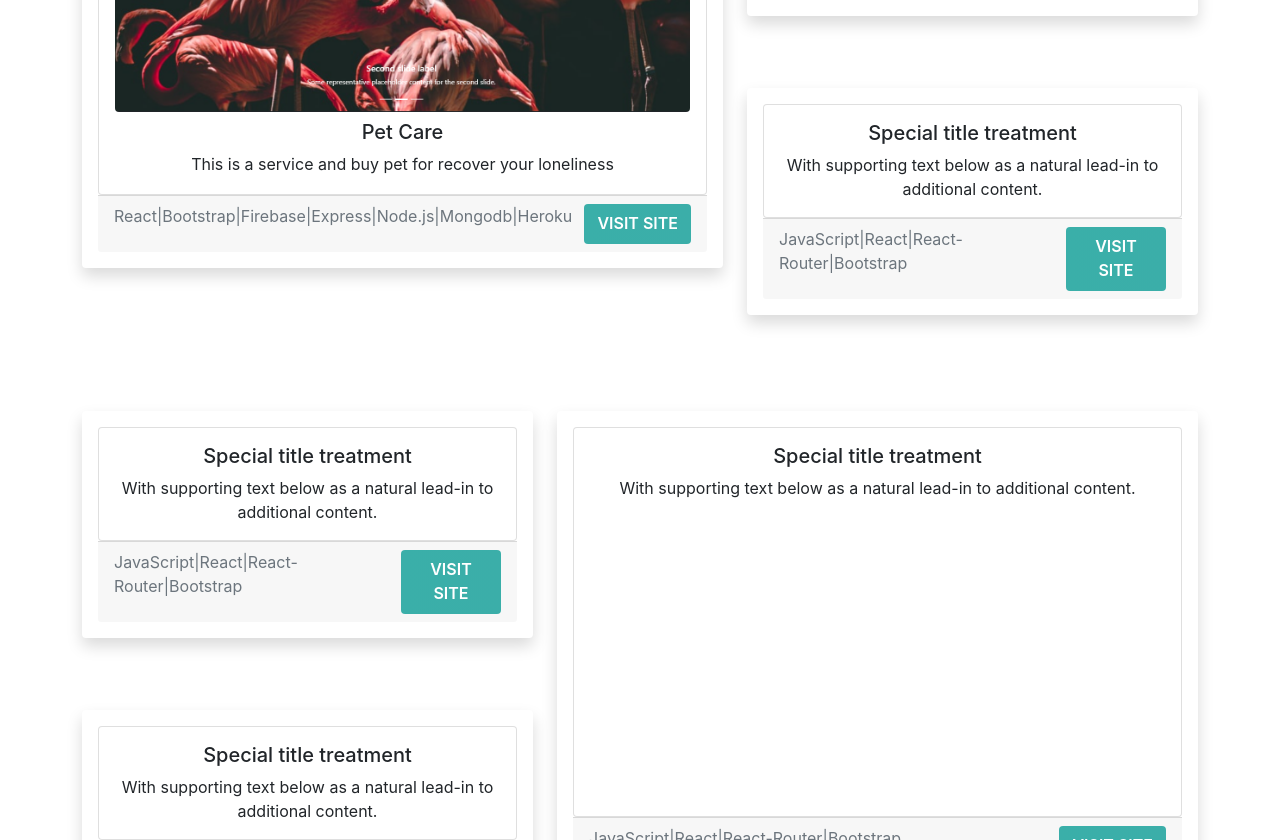
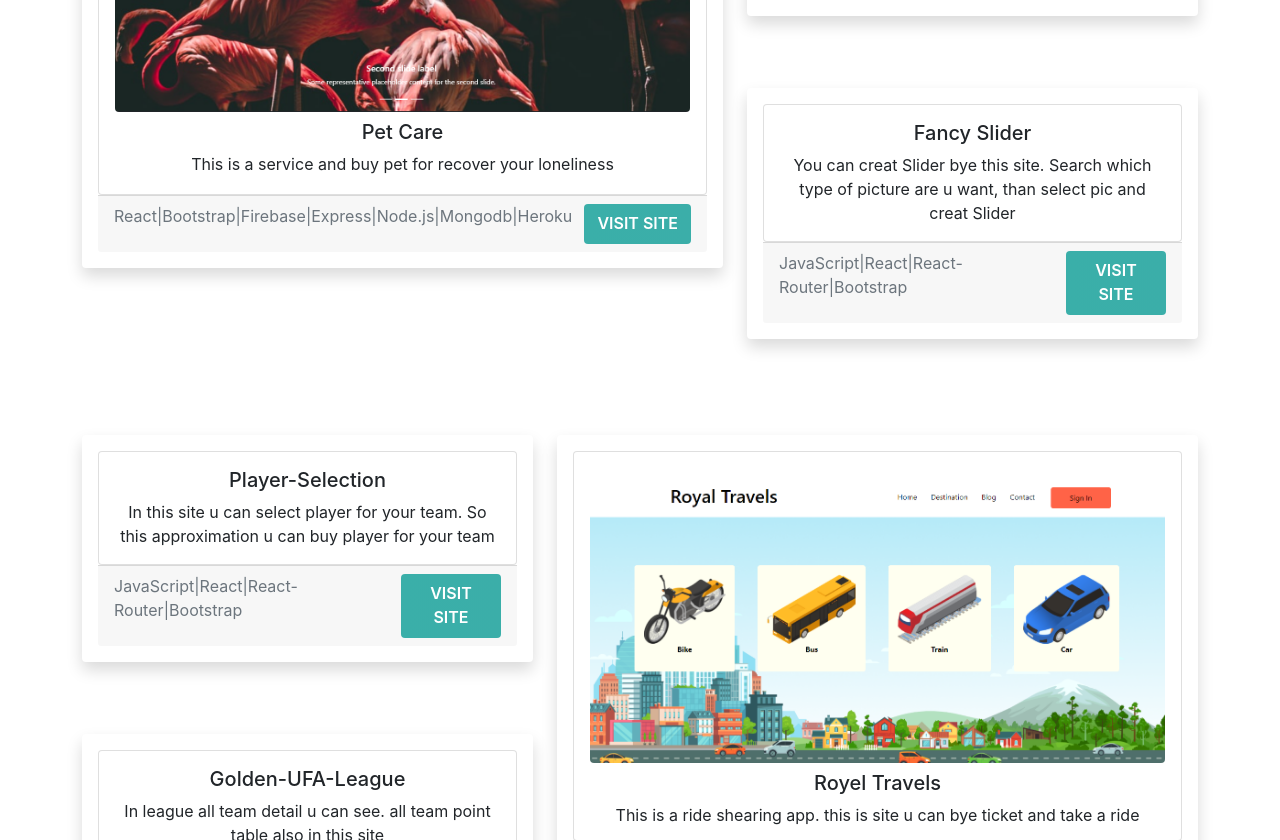
Before and after one commit to TKRchamak/my-portfullio, a React (Create React App) app: page / in a window 1280 px wide. Shown: the part 1960-2800 px from the top of the page. Built offline with nearby package versions, Linux system fonts and the light colour scheme.

Commit message:
done for this time and update small things

```diff
--- a/src/Component/Header/Header.js
+++ b/src/Component/Header/Header.js
@@ -12,10 +12,10 @@ const Header = () => {
                 <div className="position-absolute top-50 start-0 translate-middle-y text-center">
                     <h1>Looking For A Web Developer ?</h1>
                     <p>Look no more. I am a Web Designer and Developer.</p>
-                    <button className=" btn rounded-pill" style={{
+                    <a className=" btn rounded-pill" style={{
                         backgroundImage: "linear-gradient(90deg, #3AAFA9, #3BAEA9)",padding:"5px 25px 5px 25px" , color: "white",
                         fontWeight: "600", textTransform: "uppercase", borderColor: "transparent"
-                    }} href="#########"><FontAwesomeIcon icon={faCloudDownloadAlt} /> Resume</button>
+                    }} href="https://drive.google.com/uc?id=10k0WaRAhwxNIjJGeZ0zzj1JZbjBGWwdr&export=download"><FontAwesomeIcon icon={faCloudDownloadAlt} /> Resume</a>
                 </div>
             </div>
         </div>
--- a/src/Component/Projects/Projects.js
+++ b/src/Component/Projects/Projects.js
@@ -1,5 +1,6 @@
 import React from 'react';
 import projectPet from '../../Images/Screenshot_1.png'
+import projectRide from '../../Images/Screenshot_2.png'
 
 const Projects = () => {
     return (
@@ -41,13 +42,13 @@ const Projects = () => {
                             <div className="shadow p-3 mb-5 bg-body rounded">
                                 <div class="card text-center">
                                     <div class="card-body">
-                                        <h5 class="card-title">Special title treatment</h5>
-                                        <p class="card-text">With supporting text below as a natural lead-in to additional content.</p>
+                                        <h5 class="card-title">Fancy Slider</h5>
+                                        <p class="card-text">You can creat Slider bye this site. Search which type of picture are u want, than select pic and creat Slider</p>
                                     </div>
                                 </div>
                                 <div class="card-footer text-muted d-flex">
                                     <p>JavaScript|React|React-Router|Bootstrap</p>
-                                    <a href="#" class="btn btn-style ms-auto">Visit Site</a>
+                                    <a href="https://tkrchamak.github.io/fancy-slide/index " class="btn btn-style ms-auto">Visit Site</a>
                                 </div>
                             </div>
                         </div>
@@ -61,13 +62,13 @@ const Projects = () => {
                             <div className="shadow p-3 mb-5 bg-body rounded">
                                 <div class="card text-center">
                                     <div class="card-body">
-                                        <h5 class="card-title">Special title treatment</h5>
-                                        <p class="card-text">With supporting text below as a natural lead-in to additional content.</p>
+                                        <h5 class="card-title">Player-Selection</h5>
+                                        <p class="card-text">In this site u can select player for your team. So this approximation u can buy player for your team</p>
                                     </div>
                                 </div>
                                 <div class="card-footer text-muted d-flex">
                                     <p>JavaScript|React|React-Router|Bootstrap</p>
-                                    <a href="#" class="btn btn-style ms-auto">Visit Site</a>
+                                    <a href="https://distracted-ptolemy-98f98a.netlify.app/" class="btn btn-style ms-auto">Visit Site</a>
                                 </div>
                             </div>
                         </div>
@@ -75,13 +76,13 @@ const Projects = () => {
                             <div className="shadow p-3 mb-5 bg-body rounded">
                                 <div class="card text-center">
                                     <div class="card-body">
-                                        <h5 class="card-title">Special title treatment</h5>
-                                        <p class="card-text">With supporting text below as a natural lead-in to additional content.</p>
+                                        <h5 class="card-title">Golden-UFA-League</h5>
+                                        <p class="card-text">In league all team detail u can see. all team point table also in this site</p>
                                     </div>
                                 </div>
                                 <div class="card-footer text-muted d-flex">
                                     <p>JavaScript|React|React-Router|Bootstrap</p>
-                                    <a href="#" class="btn btn-style ms-auto">Visit Site</a>
+                                    <a href="https://practical-dijkstra-093114.netlify.app/" class="btn btn-style ms-auto">Visit Site</a>
                                 </div>
                             </div>
                         </div>
@@ -90,13 +91,14 @@ const Projects = () => {
                         <div className="shadow p-3 mb-5 bg-body rounded">
                             <div class="card text-center" style={{ height: "390px" }}>
                                 <div class="card-body">
-                                    <h5 class="card-title">Special title treatment</h5>
-                                    <p class="card-text">With supporting text below as a natural lead-in to additional content.</p>
+                                    <img className="figure-img img-fluid rounded" src={projectRide} alt="" />
+                                    <h5 class="card-title">Royel Travels</h5>
+                                    <p class="card-text">This is a ride shearing app. this is site u can bye ticket and take a ride</p>
                                 </div>
                             </div>
                             <div class="card-footer text-muted d-flex">
                                 <p>JavaScript|React|React-Router|Bootstrap</p>
-                                <a href="#" class="btn btn-style ms-auto">Visit Site</a>
+                                <a href="https://chamak-travel.web.app/" class="btn btn-style ms-auto">Visit Site</a>
                             </div>
                         </div>
                     </div>
```
Also changed, not shown: src/Images/Screenshot_2.png (added).
